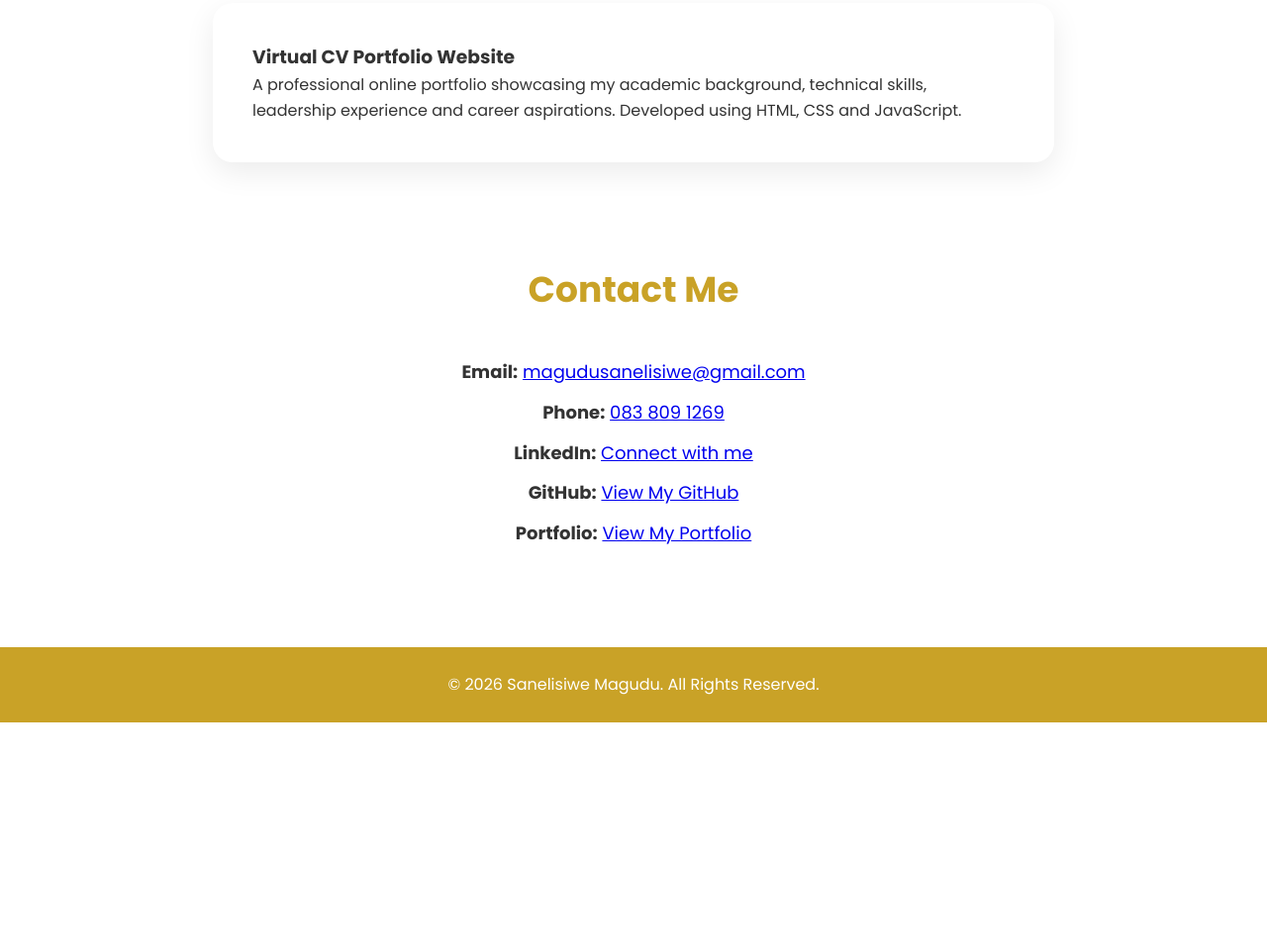
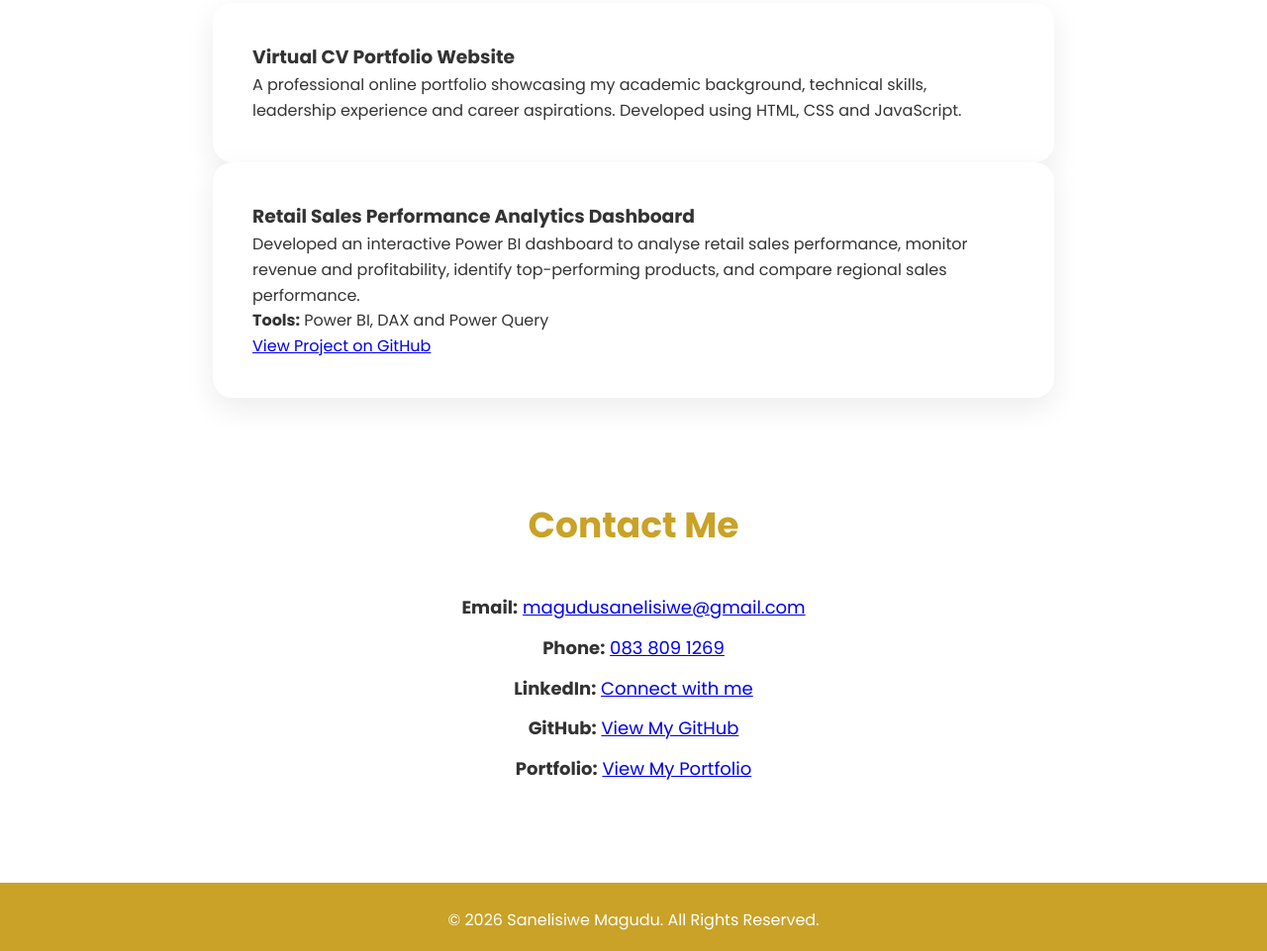
Before and after one commit to smagudu/Virtual-CV, a plain HTML site: page index.html in a window 1280 px wide. Shown: the part 3573-4534 px from the top of the page at 99% size. Before the commit the page ends 4303 px from the top, so only its background shows below. Drawn offline with Linux system fonts and the light colour scheme.

Commit message:
Add project card for Retail Sales Performance Dashboard
Added a new project card for the Retail Sales Performance Analytics Dashboard, including project description, tools used, and a link to the GitHub repository.

```diff
--- a/index.html
+++ b/index.html
@@ -241,7 +241,28 @@ A professional online portfolio showcasing my academic background, technical ski
 </p>
 
 </div>
+<div class="project-card">
 
+<h3>Retail Sales Performance Analytics Dashboard</h3>
+
+<p>
+     Developed an interactive Power BI dashboard to analyse retail sales performance,
+        monitor revenue and profitability, identify top-performing products,
+        and compare regional sales performance.
+</p>
+
+<p>
+     <strong>Tools:</strong> Power BI, DAX and Power Query
+    </p>
+
+ <p>
+    <a href="https://github.com/smagudu/sales-performance-analytics"
+           target="_blank">
+            View Project on GitHub
+     </a>
+</p>
+
+</div>
 </section>
 
 <section id="contact">
```
